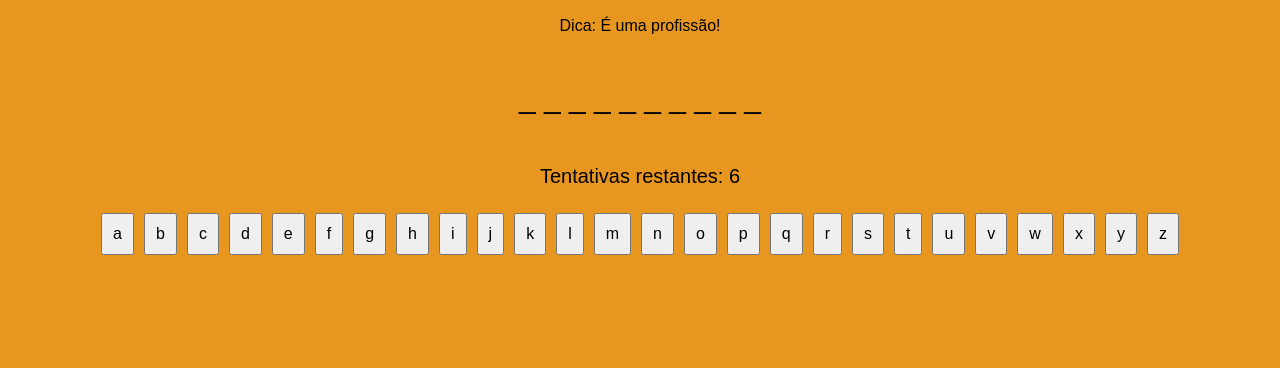
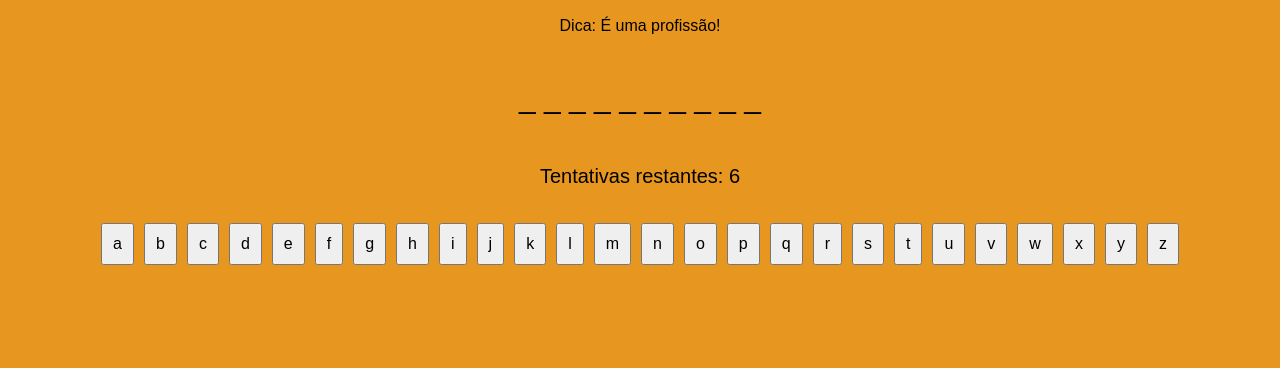
Before and after one commit to Alisr25/projetoForca, a Flask app: page / in a window 1280 px wide. Shown: the part 472-840 px from the top of the page. Before the commit the page ends 727 px from the top, so only its background shows below. Run offline with Flask 3, Linux system fonts and the light colour scheme; some web fonts are replaced.

Commit message:
Update style.css

```diff
--- a/static/style.css
+++ b/static/style.css
@@ -38,3 +38,9 @@ button {
 #resultado{
   font-size: 40px;
 }
+
+#letras{
+  font-size: 25px;
+  padding: 10px;
+
+}
```
